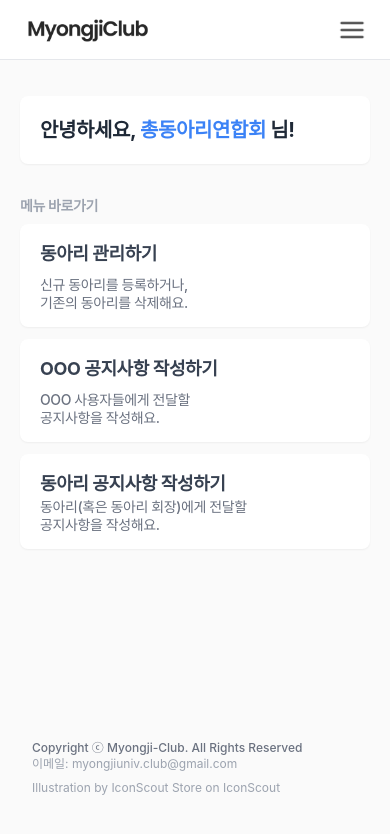
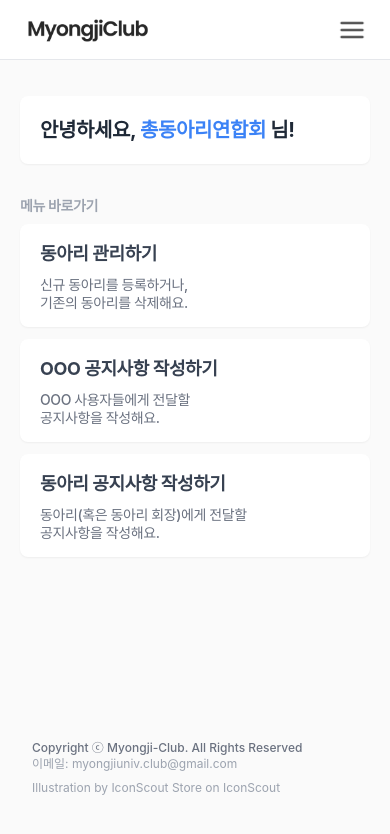
Before and after one commit to k-kbk/Myongji-Club-FE, a Next.js app: page /admin in a window 390 px wide. Shown: the top 834 px of the page. Built offline with nearby package versions, Linux system fonts and the light colour scheme; a web font is replaced by a local one.

Commit message:
design: 기타 디자인 수정

```diff
--- a/src/pages/admin/club/index.tsx
+++ b/src/pages/admin/club/index.tsx
@@ -309,7 +309,7 @@ export default function Index() {
                   OOO 계정도 함께 삭제돼요.
                 </p>
               </div>
-              <div className="font-sm sm:font-base flex justify-between font-semibold">
+              <div className="flex justify-between text-sm font-semibold sm:text-base">
                 <button
                   type="button"
                   className="w-[48%] rounded-lg bg-gray-200 bg-opacity-70 py-2.5 text-gray-600 transition-opacity hover:opacity-50 sm:py-3"
--- a/src/pages/admin/index.tsx
+++ b/src/pages/admin/index.tsx
@@ -41,7 +41,7 @@ export default function Index() {
           className="mb-3 w-full rounded-lg bg-white py-4 px-5 shadow-sm transition-opacity hover:opacity-50 sm:mb-0 sm:w-[32%] sm:px-8 sm:py-8"
         >
           동아리 공지사항 작성하기
-          <p className="mt32 text-sm font-medium leading-tight text-gray-500 sm:mt-4 sm:text-base sm:leading-snug">
+          <p className="mt-2 text-sm font-medium leading-tight text-gray-500 sm:mt-4 sm:text-base sm:leading-snug">
             동아리(혹은 동아리 회장)에게 전달할
           </p>
           <p className="text-sm font-medium leading-tight text-gray-500 sm:text-base sm:leading-snug">
```
